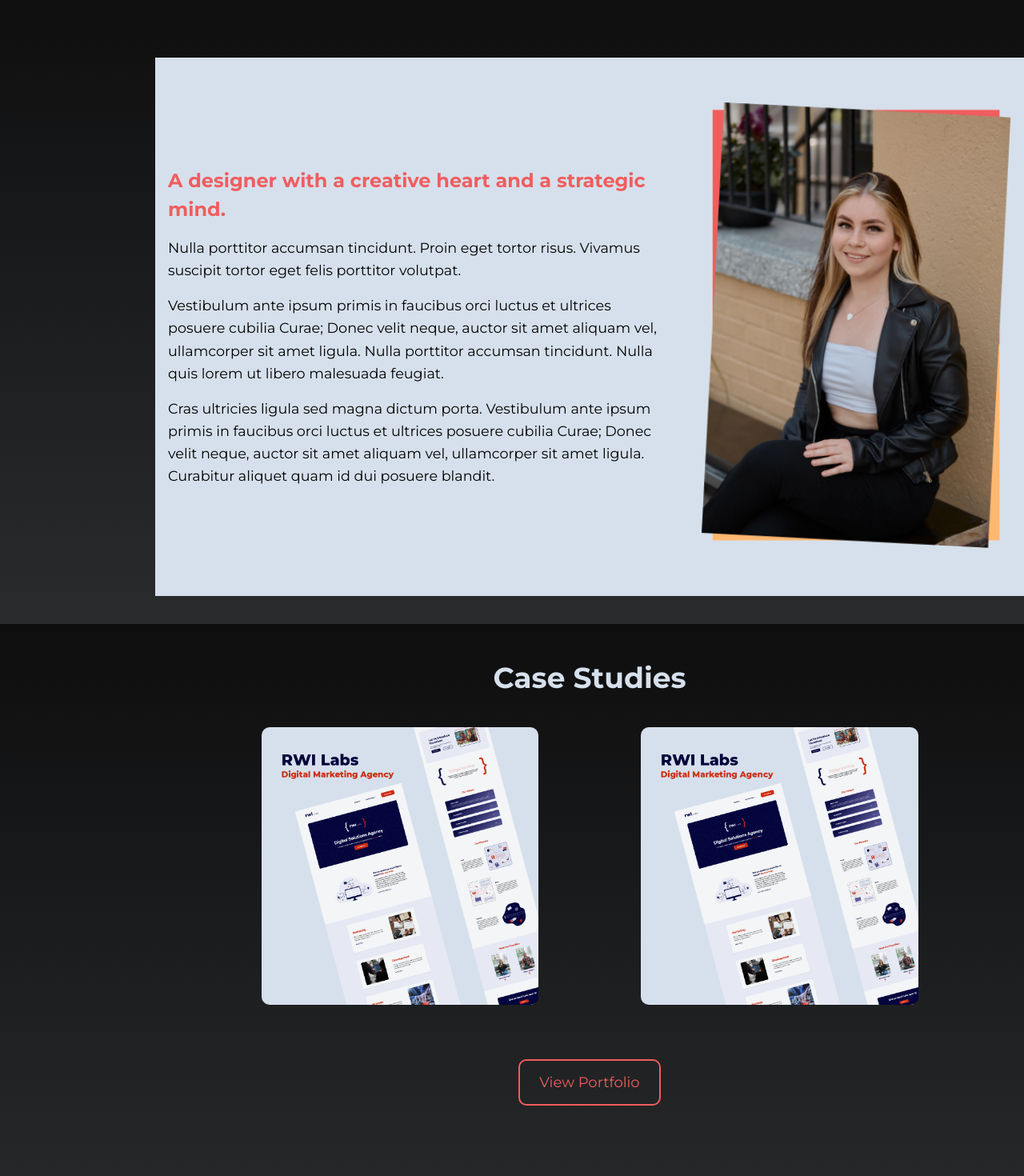
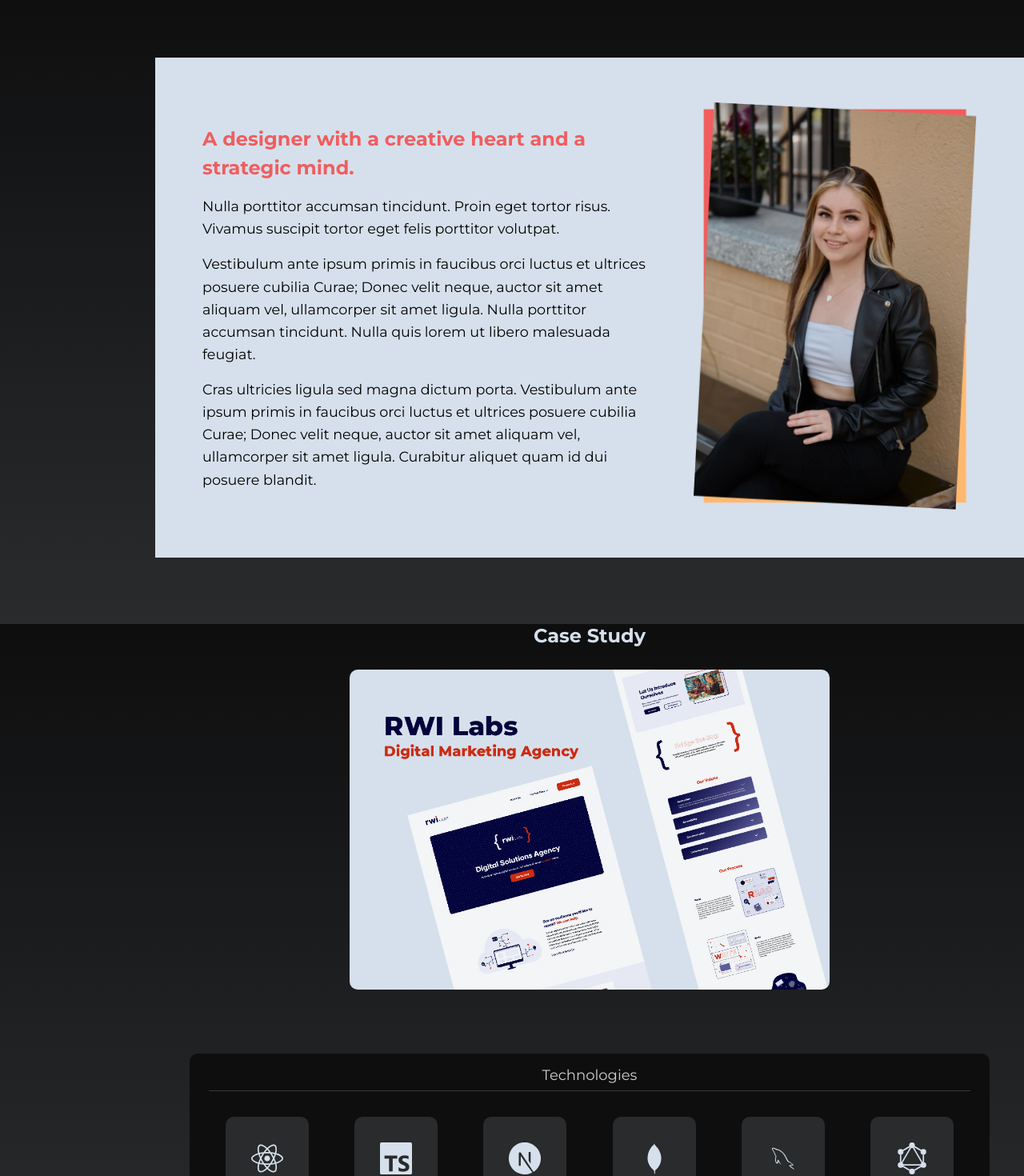
Before and after one commit to samurwin/samurwin.github.io, a React (Create React App) app: page / in a window 1280 px wide. Shown: the part 820-2290 px from the top of the page at 80% size. Built offline with nearby package versions, Linux system fonts and the light colour scheme.

Commit message:
home page width, project links

```diff
--- a/src/components/About/index.js
+++ b/src/components/About/index.js
@@ -7,7 +7,7 @@
 
     return (
         <section className="aboutWrapper sectionSpacing">
-            <div className="container aboutCon">
+            <div className="container aboutCon max1000">
                 <div className="aboutImg">
                     <img
                     src={aboutImg}
--- a/src/components/About/style.css
+++ b/src/components/About/style.css
@@ -8,7 +8,7 @@
     display: flex;
     flex-direction: column;
     align-items: center;
-    max-width: 1200px;
+    max-width: 1000px;
     margin-left: auto;
     margin-right: auto;
 }
--- a/src/index.css
+++ b/src/index.css
@@ -117,6 +117,10 @@
 
 .svgLg {
   font-size: 36px;
+  cursor: pointer;
+}
+
+.cursorPointer {
   cursor: pointer;
 }
 
--- a/src/pages/Home.js
+++ b/src/pages/Home.js
@@ -5,6 +5,7 @@
 import CaseStudies from "../components/CaseStudies";
 import Link from "../components/Link";
 import TechSquare from '../components/TechSquare';
+import rwiImg from'../assets/images/RWI-Labs-thumbnail.jpg'
 
 import { FaReact, FaShopify, FaNodeJs, FaGitAlt, FaWordpressSimple } from 'react-icons/fa'
 import { DiMongodb, DiMysql } from 'react-icons/di'
@@ -74,6 +75,11 @@
   ];
 
 function Home() {
+
+    function handleClick(url) {
+        window.location.assign(url);
+    }
+
     return (
         <div className="wrapper">
         <section className="container hero">
@@ -120,8 +126,23 @@
                 </svg>
             </div>
         </section>
+
         <About/>
-        <CaseStudies/>
+
+        {/* <CaseStudies/> */}
+        <section className="container sectionSpacing">
+            <h2 className="text-secondary text-center">Case Study</h2>
+
+            <div
+            className="caseStudy mt-4 cursorPointer"
+            src={rwiImg}
+            onClick={() => handleClick('/rwi-case-study')}
+            style={{
+                backgroundImage: `url(${rwiImg})`,
+                backgroundSize: 'cover',
+            }}
+            ></div>
+        </section>
 
         <section className="container sectionSpacing flex-column gapMd align-center">
             <div className="skillsCard">
--- a/src/pages/Portfolio.js
+++ b/src/pages/Portfolio.js
@@ -35,7 +35,7 @@
           <section className="sectionSpacing container max800">
             <h3 className="text-secondary text-center">Case Study</h3>
             <div
-              className="caseStudyImg my-4"
+              className="caseStudyImg my-4 cursorPointer"
               style={{
                   backgroundImage: `url(${rwiThumbnail})`,
                   backgroundSize: 'cover',
@@ -43,7 +43,12 @@
               onClick={() => handleClick('/portfolio/rwi-case-study')}
             ></div>
             <div>
-              <h4 className="text-primary text-center">RWI Labs</h4>
+              <h4
+              className="text-primary text-center cursorPointer"
+              onClick={() => handleClick('/portfolio/rwi-case-study')}
+              >
+                RWI Labs
+              </h4>
               <p className="text-secondary text-center">Digital Marketing Agency</p>
               <div className="flex-row align-center justify-center gapSm">
                 <p className="tagTxt">Web Design</p>
@@ -59,7 +64,7 @@
               {projects.map((project) => (
                   <div
                   key={project.title}
-                  className="projectImg"
+                  className="projectImg cursorPointer"
                   >
                     <img
                     src={project.bannerImg}
--- a/src/pages/home.css
+++ b/src/pages/home.css
@@ -144,7 +144,7 @@
     border-radius: 10px;
     padding: 1rem 1.5rem;
     width: 100%;
-    max-width: 1200px;
+    max-width: 1000px;
     display: flex;
     flex-direction: column;
     align-items: center;
@@ -213,3 +213,12 @@
         margin-top: 1rem;
     }
 }
+
+.caseStudy {
+    border-radius: 10px;
+    height: 400px !important;
+    width: 100%;
+    max-width: 600px;
+    margin-left: auto;
+    margin-right: auto;
+}
--- a/src/pages/portfolio.css
+++ b/src/pages/portfolio.css
@@ -1,6 +1,6 @@
 .caseStudyImg {
     border-radius: 10px;
-    height: 450px !important;
+    height: 400px !important;
     width: 100%;
     max-width: 800px;
     margin-left: auto;
```
